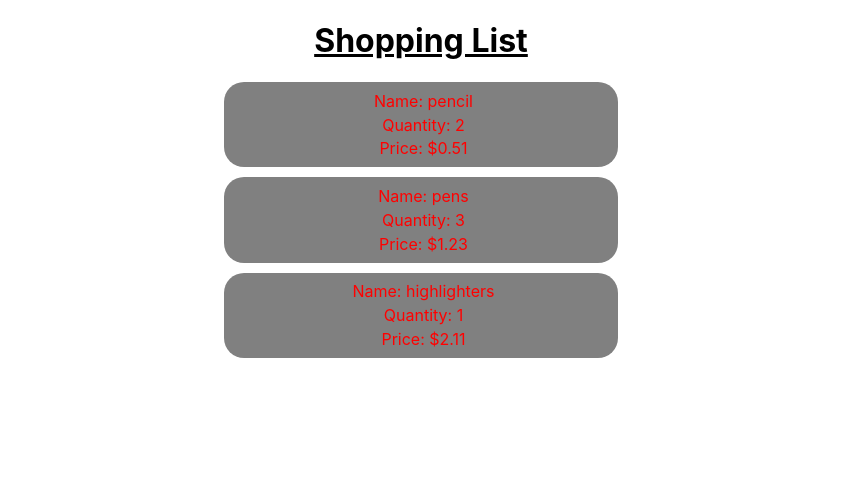
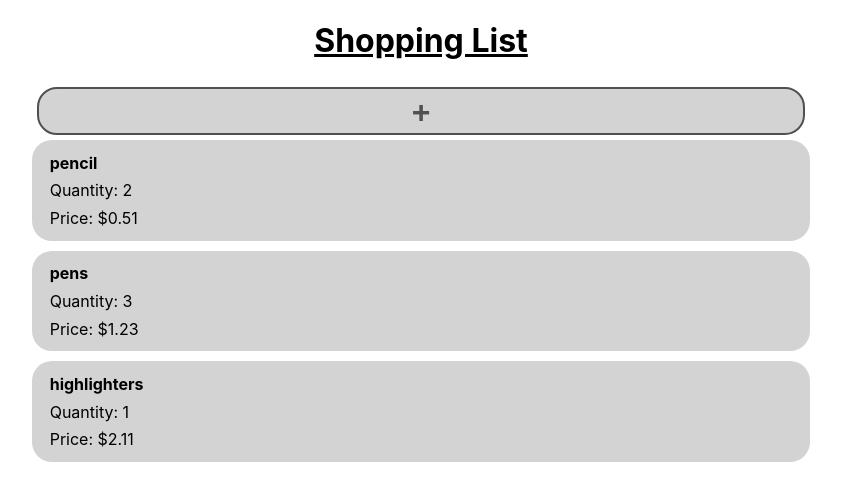
Before and after one commit to fe-i/shopping-list, a React (Create React App) app: page / in a window 1280 px wide. Shown: the top 500 px of the page, without its empty margins (219-1060 px from the left). Built offline with nearby package versions, Linux system fonts and the light colour scheme.

Commit message:
10.6.22 CSA code redone

```diff
--- a/src/App.js
+++ b/src/App.js
@@ -1,14 +1,27 @@
+import { useEffect, useState } from "react";
 import "./App.css";
+import CreateButton from "./components/createButton/createButton";
 import ItemCard from "./components/ItemCard/ItemCard";
 
 function App() {
+  const [items, setItems] = useState([]);
+
+  useEffect(() => {
+    console.log(items);
+  }, [items]);
+
   return (
     <div className="App">
       <h1>Shopping List</h1>
+      <CreateButton
+        addNew={() => {
+          setItems([...items, { name: "pencil", quantity: 1, price: 1.2 }]);
+        }}
+      />
 
-      <ItemCard name="pencil" quantity={2} price={0.51}/>
-      <ItemCard name="pens" quantity={3} price={1.23}/>
-      <ItemCard name="highlighters" quantity={1} price={2.11}/>
+      <ItemCard name="pencil" quantity={2} price={0.51} />
+      <ItemCard name="pens" quantity={3} price={1.23} />
+      <ItemCard name="highlighters" quantity={1} price={2.11} />
     </div>
   );
 }
--- a/src/components/ItemCard/ItemCard.css
+++ b/src/components/ItemCard/ItemCard.css
@@ -1,15 +1,19 @@
 .ItemCard {
-    background-color: gray;
+  background-color: lightgray;
   margin: auto;
   margin-bottom: 10px;
   padding: 5px;
-    max-width: 30vw;
+  max-width: 60vw;
   max-height: 30vh;
   text-indent: 5px;
   border-radius: 20px;
 }
 
 p {
-    color: red;
   margin: 1%;
+  text-align: left;
 }
+
+.itemName {
+  font-weight: bold;
+}
--- a/src/components/ItemCard/ItemCard.js
+++ b/src/components/ItemCard/ItemCard.js
@@ -1,13 +1,13 @@
-import "./ItemCard.css"
+import "./ItemCard.css";
 
-function ItemCard({name, quantity, price}) {
-    return(
-        <div className="ItemCard">
-            <p>Name: {name}</p>
-            <p>Quantity: {quantity}</p>
-            <p>Price: ${price}</p>
-        </div>
-    )
+function ItemCard({ name, quantity, price }) {
+  return (
+    <div className="ItemCard">
+      <p className="itemName">{name}</p>
+      <p>Quantity: {quantity}</p>
+      <p>Price: ${price}</p>
+    </div>
+  );
 }
 
 export default ItemCard;
--- /dev/null
+++ b/src/components/createButton/createButton.css
@@ -0,0 +1,20 @@
+button {
+  border: 2px solid rgb(80, 80, 80);
+  background-color: lightgray;
+  width: 60vw;
+  padding: 5px;
+  height: 6vh;
+  border-radius: 20px;
+  margin: 5px;
+  color: rgb(80, 80, 80);
+  font-weight: bolder;
+  font-size: xx-large;
+}
+
+button:hover {
+  background-color: rgb(175, 175, 175);
+}
+
+button:active {
+  background-color: rgb(217, 217, 217);
+}
--- /dev/null
+++ b/src/components/createButton/createButton.js
@@ -0,0 +1,8 @@
+import React from "react";
+import "./createButton.css";
+
+const CreateButton = ({ addNew }) => {
+  return <button onClick={() => addNew()}>+</button>;
+};
+
+export default CreateButton;
```
Lines whose indentation alone changed are shown as unchanged.
